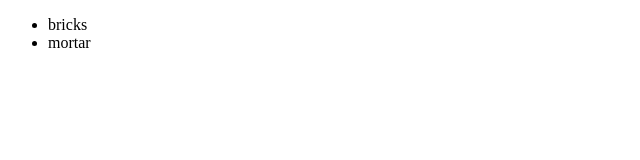
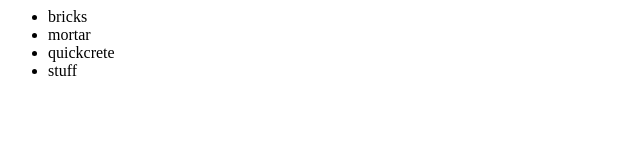
Before and after one commit to c-duncan/hello-world, a plain HTML site: page index.html in a window 1280 px wide. Shown: the whole page, without its empty margins (0-640 px from the left). Drawn offline with Linux system fonts and the light colour scheme.

Commit message:
added to list

```diff
--- a/index.html
+++ b/index.html
@@ -1,11 +1,11 @@
-<!DOCTYPE html>
 <html>
 <body>
 <div>
 	<ul>
 		<li>bricks</li>
 		<li>mortar</li>
-
+		<li>quickcrete</li>
+		<li>stuff</li>
 	</ul>
 
 </div>
```
